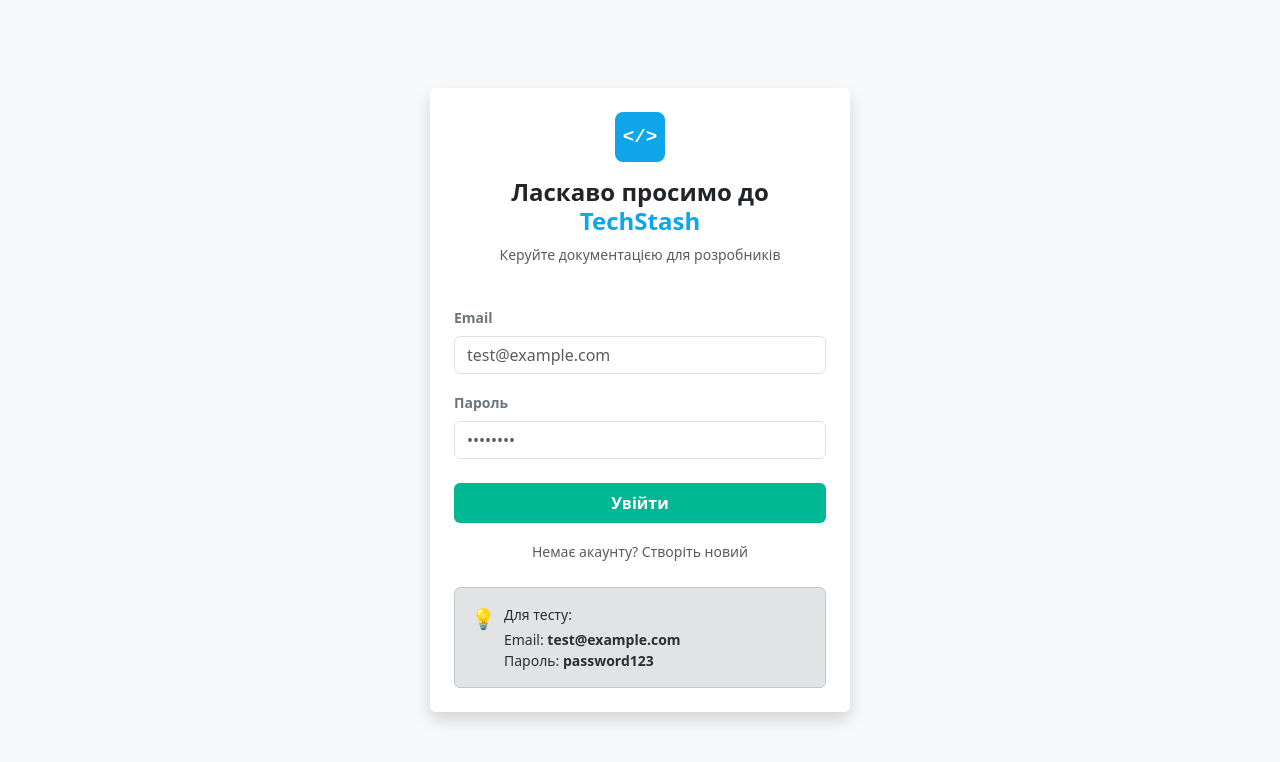
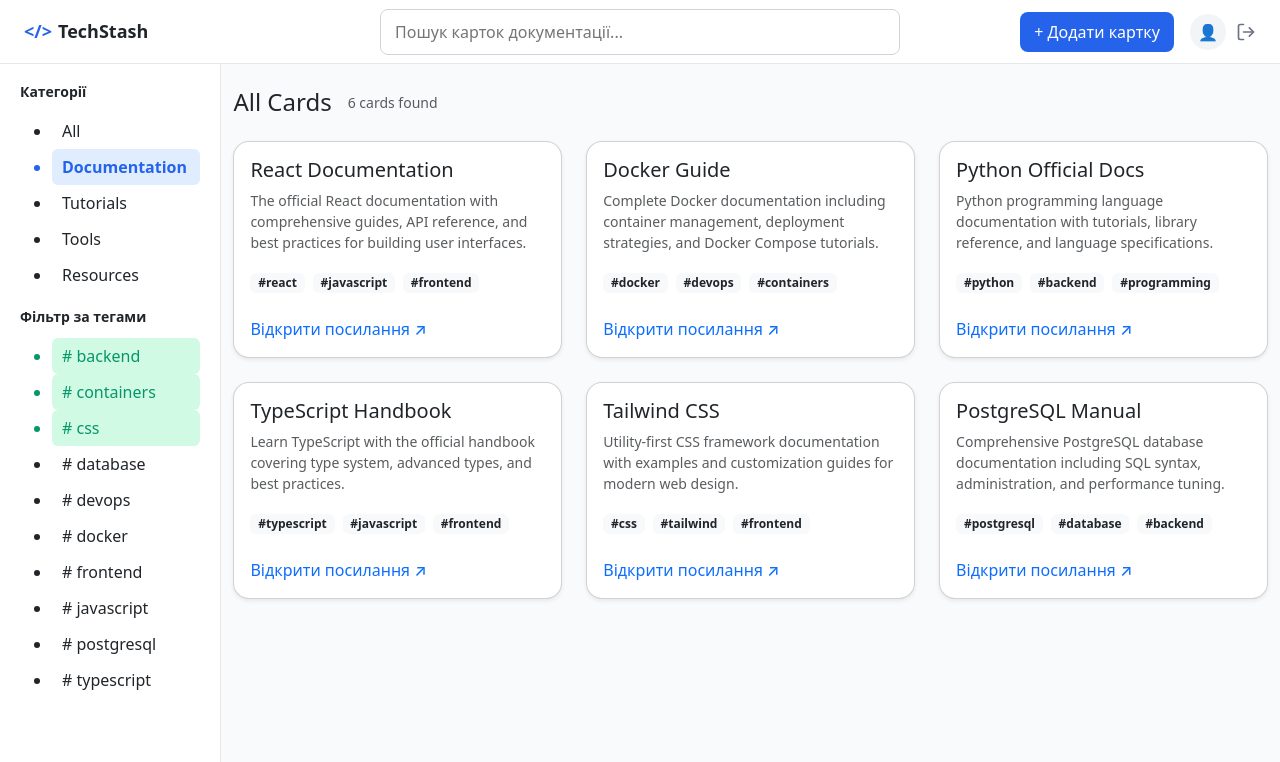
Before and after one commit to Arist-o/TechStash, a Vue app in the folder frontend/: page / in a window 1280 px wide. Shown: the top 762 px of the page. Built offline with nearby package versions, Linux system fonts and the light colour scheme.

Commit message:
Add SideBar+Navbar

```diff
--- /dev/null
+++ b/frontend/src/components/AddCardModal.vue
@@ -0,0 +1,110 @@
+<template>
+  <div class="overlay" @click.self="$emit('close')">
+    <div class="modal">
+      <div class="header">
+        <h3>Додати нову картку</h3>
+        <button class="close" @click="$emit('close')">✕</button>
+      </div>
+
+      <div class="form">
+        <label>Назва *</label>
+        <input placeholder="React Documentation" />
+
+        <label>URL *</label>
+        <input placeholder="https://react.dev" />
+
+        <label>Опис *</label>
+        <textarea placeholder="Офіційна документація React..." />
+
+        <label>Теги</label>
+        <div class="tags-input">
+          <input placeholder="react, javascript, frontend" />
+          <button>Додати</button>
+        </div>
+      </div>
+
+      <div class="actions">
+        <button class="cancel" @click="$emit('close')">Скасувати</button>
+        <button class="create">Створити картку</button>
+      </div>
+    </div>
+  </div>
+</template>
+
+<style scoped>
+.overlay {
+  position: fixed;
+  inset: 0;
+  background: rgba(0,0,0,0.4);
+  display: flex;
+  align-items: center;
+  justify-content: center;
+  z-index: 1000;
+}
+
+.modal {
+  width: 520px;
+  background: white;
+  border-radius: 12px;
+  padding: 24px;
+}
+
+.header {
+  display: flex;
+  justify-content: space-between;
+  align-items: center;
+}
+
+.close {
+  background: none;
+  border: none;
+  font-size: 18px;
+  cursor: pointer;
+}
+
+.form {
+  display: flex;
+  flex-direction: column;
+  gap: 12px;
+  margin-top: 16px;
+}
+
+input, textarea {
+  padding: 10px;
+  border-radius: 8px;
+  border: 1px solid #d1d5db;
+}
+
+textarea {
+  resize: none;
+  height: 80px;
+}
+
+.tags-input {
+  display: flex;
+  gap: 8px;
+}
+
+.tags-input button {
+  padding: 0 12px;
+}
+
+.actions {
+  display: flex;
+  justify-content: flex-end;
+  gap: 12px;
+  margin-top: 20px;
+}
+
+.cancel {
+  padding: 10px 16px;
+}
+
+.create {
+  padding: 10px 16px;
+  background: #0ea5e9;
+  color: white;
+  border: none;
+  border-radius: 8px;
+}
+</style>
--- /dev/null
+++ b/frontend/src/components/MainLayout.vue
@@ -0,0 +1,29 @@
+<template>
+  <div class="layout">
+    <Navigationbar />
+
+    <div class="content">
+      <Sidebar />
+      <router-view />
+    </div>
+  </div>
+</template>
+
+<script setup>
+import Navigationbar from "./Navigationbar.vue";
+import Sidebar from "./Sidebar.vue";
+</script>
+
+<style scoped>
+.layout {
+  height: 100vh;
+  display: flex;
+  flex-direction: column;
+}
+
+.content {
+  flex: 1;
+  display: flex;
+  background: #f9fafb;
+}
+</style>
--- /dev/null
+++ b/frontend/src/components/Navigationbar.vue
@@ -0,0 +1,120 @@
+<script setup>
+import { ref } from "vue";
+import AddCardModal from "./AddCardModal.vue";
+
+
+const showModal = ref(false);
+</script>
+
+
+<template>
+  <header class="navbar">
+    <div class="logo">
+      <span class="icon">&lt;/&gt;</span>
+      <span class="title">TechStash</span>
+    </div>
+
+    <input
+        type="text"
+        placeholder="Пошук карток документації..."
+        class="search"
+    />
+
+    <div class="actions">
+      <button class="add-btn" @click="showModal = true">
+        + Додати картку
+      </button>
+      <AddCardModal v-if="showModal" @close="showModal = false" />
+      <div class="avatar">👤</div>
+    </div>
+    <div class="logout" title="Вийти">
+      <svg
+          xmlns="http://www.w3.org/2000/svg"
+          width="20"
+          height="30"
+          viewBox="0 0 24 24"
+          fill="none"
+          stroke="currentColor"
+          stroke-width="2"
+          stroke-linecap="round"
+          stroke-linejoin="round"
+      >
+        <path d="M9 21H5a2 2 0 0 1-2-2V5a2 2 0 0 1 2-2h4"/>
+        <polyline points="16 17 21 12 16 7"/>
+        <line x1="21" y1="12" x2="9" y2="12"/>
+      </svg>
+    </div>
+  </header>
+</template>
+
+<style scoped>
+.navbar {
+  height: 64px;
+  display: flex;
+  align-items: center;
+  padding: 0 24px;
+  border-bottom: 1px solid #e5e7eb;
+  background: #fff;
+  position: relative;
+}
+
+.logo {
+  display: flex;
+  align-items: center;
+  font-weight: 700;
+  font-size: 18px;
+  margin-right: 24px;
+}
+
+.icon {
+  color: #2563eb;
+  margin-right: 6px;
+}
+
+.search {
+  position: absolute;
+  left: 50%;
+  transform: translateX(-50%);
+  width: 520px;
+  padding: 10px 14px;
+  border-radius: 8px;
+  border: 1px solid #d1d5db;
+}
+
+.actions {
+  margin-left: auto;
+  display: flex;
+  align-items: center;
+  gap: 16px;
+}
+
+.add-btn {
+  background: #2563eb;
+  color: white;
+  border: none;
+  padding: 8px 14px;
+  border-radius: 8px;
+  cursor: pointer;
+}
+
+.avatar {
+  width: 36px;
+  height: 36px;
+  background: #f3f4f6;
+  border-radius: 50%;
+  display: flex;
+  align-items: center;
+  justify-content: center;
+  margin-right: 10px;
+}
+.logout {
+  cursor: pointer;
+  color: #6b7280;
+  transition: 0.2s;
+}
+
+.logout:hover {
+  color: #ef4444;
+}
+
+</style>
--- /dev/null
+++ b/frontend/src/components/Sidebar.vue
@@ -0,0 +1,84 @@
+<script setup>
+import { ref } from "vue";
+
+const activeCategory = ref("Documentation");
+const activeTags = ref(["backend", "containers", "css"]);
+</script>
+
+
+<template>
+  <aside class="sidebar">
+    <h4>Категорії</h4>
+
+    <ul class="menu">
+      <li
+          v-for="c in ['All','Documentation','Tutorials','Tools','Resources']"
+          :key="c"
+          :class="{ active: activeCategory === c }"
+          @click="activeCategory = c"
+      >
+        {{ c }}
+      </li>
+    </ul>
+
+    <h4>Фільтр за тегами</h4>
+
+    <ul class="tags">
+      <li
+          v-for="t in ['backend','containers','css','database','devops','docker','frontend','javascript','postgresql','typescript']"
+          :key="t"
+          :class="{ active: activeTags.includes(t) }"
+          @click="
+    activeTags.includes(t)
+      ? activeTags = activeTags.filter(x => x !== t)
+      : activeTags.push(t)
+  "
+      >
+        # {{ t }}
+      </li>
+
+    </ul>
+  </aside>
+</template>
+
+<style scoped>
+.sidebar {
+  width: 260px;
+  padding: 20px;
+  border-right: 1px solid #e5e7eb;
+  background: #fff;
+}
+
+h4 {
+  margin-bottom: 12px;
+  font-size: 14px;
+  font-weight: 600;
+}
+
+.menu li,
+.tags li {
+  padding: 6px 10px;
+  border-radius: 6px;
+  transition: 0.2s;
+  cursor: default;
+}
+
+/* hover */
+.menu li:hover,
+.tags li:hover {
+  background: #f3f4f6;
+}
+
+/* active category */
+.menu li.active {
+  background: #e0edff;
+  color: #2563eb;
+  font-weight: 600;
+}
+
+/* active tag */
+.tags li.active {
+  background: #d1fae5;
+  color: #059669;
+}
+</style>
--- a/frontend/src/components/routes.js
+++ b/frontend/src/components/routes.js
@@ -1,12 +1,25 @@
 import {createWebHistory,createRouter} from 'vue-router'
 
-import login from '../components/LoginPage.vue'
+import LoginPage from '../components/LoginPage.vue'
+import MainLayout from '../components/MainLayout.vue'
+import MainContent from '../components/MainContent.vue'
 
 const routes = [
     {
+        path: '/login',
+        name: 'login',
+        component: LoginPage
+    },
+    {
         path: '/',
-        name: 'login',
-        component: login
+        component: MainLayout,
+        children: [
+            {
+                path: '',
+                name: 'home',
+                component: MainContent
+            }
+        ]
     }
 ]
 
```
Also changed, not shown: frontend/src/App.vue (line endings or trailing spaces), 1 other file (tests, documents, lock files or other folders).
